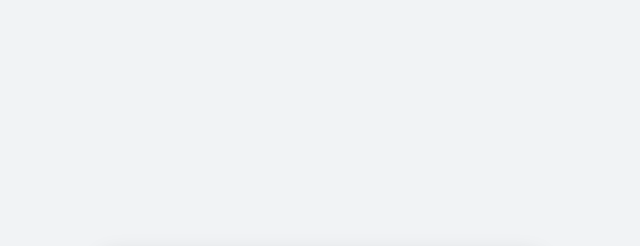
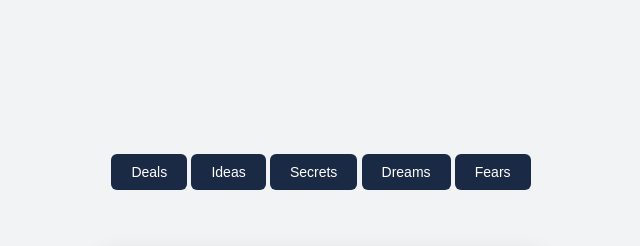
Before and after one commit to georgeguest250/miniature-octo-eureka, a plain HTML site: page index.html in a window 1280 px wide. Shown: the top 246 px of the page, without its empty margins (319-959 px from the left). Drawn offline with Linux system fonts and the light colour scheme.

Commit message:
Update index.html

```diff
--- a/index.html
+++ b/index.html
@@ -3,17 +3,24 @@
 <head>
     <meta charset="UTF-8">
     <meta name="viewport" content="width=device-width, initial-scale=1.0">
-    <title>Confessions Of</title>
+    <title>Confessions Web</title>
     <link rel="stylesheet" href="styles.css">
     <link href="https://fonts.googleapis.com/css2?family=Montserrat:wght@400;700&family=Dancing+Script&display=swap" rel="stylesheet">
 </head>
 <body>
     <div class="page-container">
         <img src="logo.png" alt="Confessions Logo" class="logo" id="logo">
+        <svg id="web-lines" class="web-lines"></svg>
+        <div class="topics">
+            <button class="topic" data-topic="Deals" style="--angle: 0deg;">Deals</button>
+            <button class="topic" data-topic="Ideas" style="--angle: 72deg;">Ideas</button>
+            <button class="topic" data-topic="Secrets" style="--angle: 144deg;">Secrets</button>
+            <button class="topic" data-topic="Dreams" style="--angle: 216deg;">Dreams</button>
+            <button class="topic" data-topic="Fears" style="--angle: 288deg;">Fears</button>
+        </div>
         <div class="confession-window" id="confession-window">
             <h1 id="subject-title">Confessions Of...</h1>
             <button onclick="adminSetSubject()" class="admin-btn">Admin: Set Subject</button>
-
             <form id="confession-form">
                 <p id="prompt">Write your confession...</p>
                 <textarea id="confession-input" placeholder="Share your confession..." maxlength="280" required></textarea>
```
